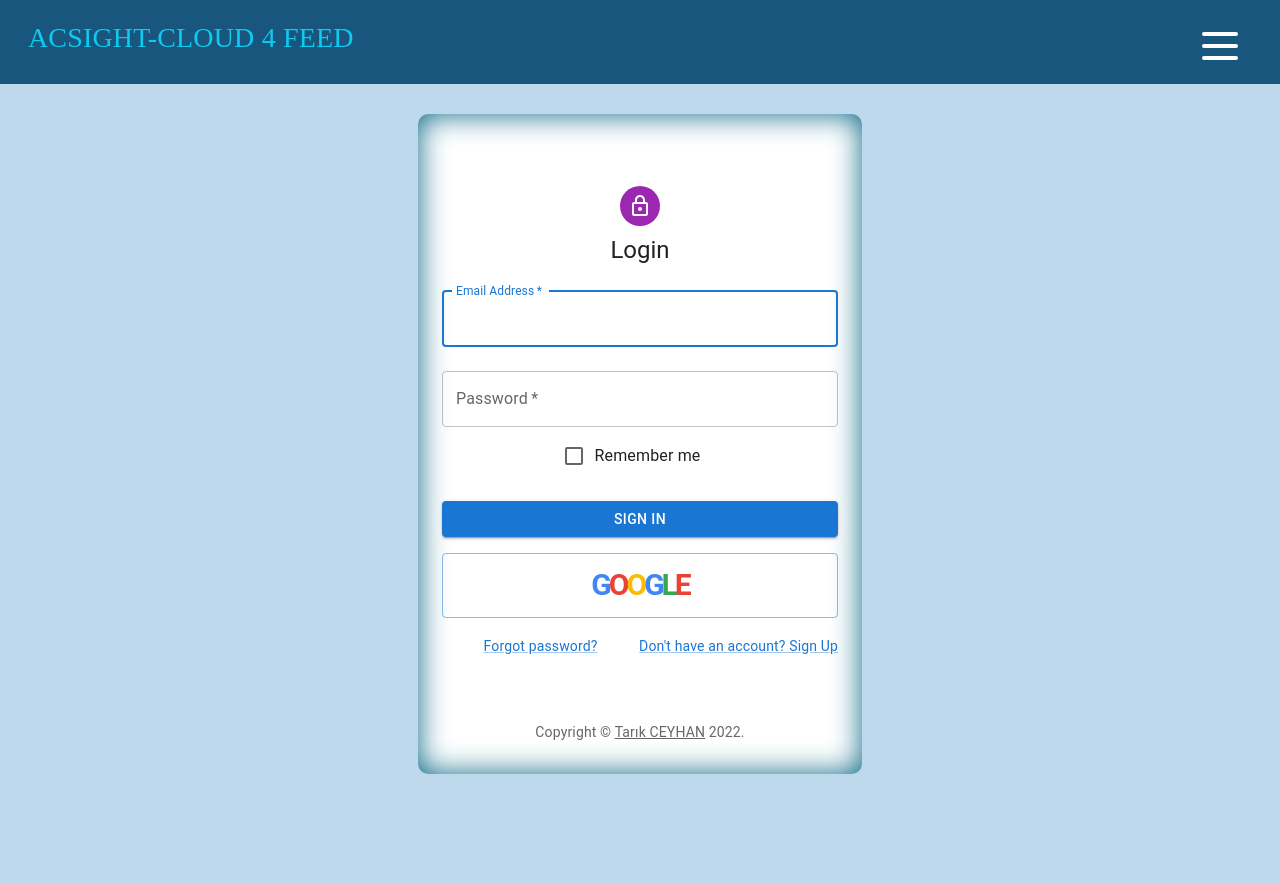
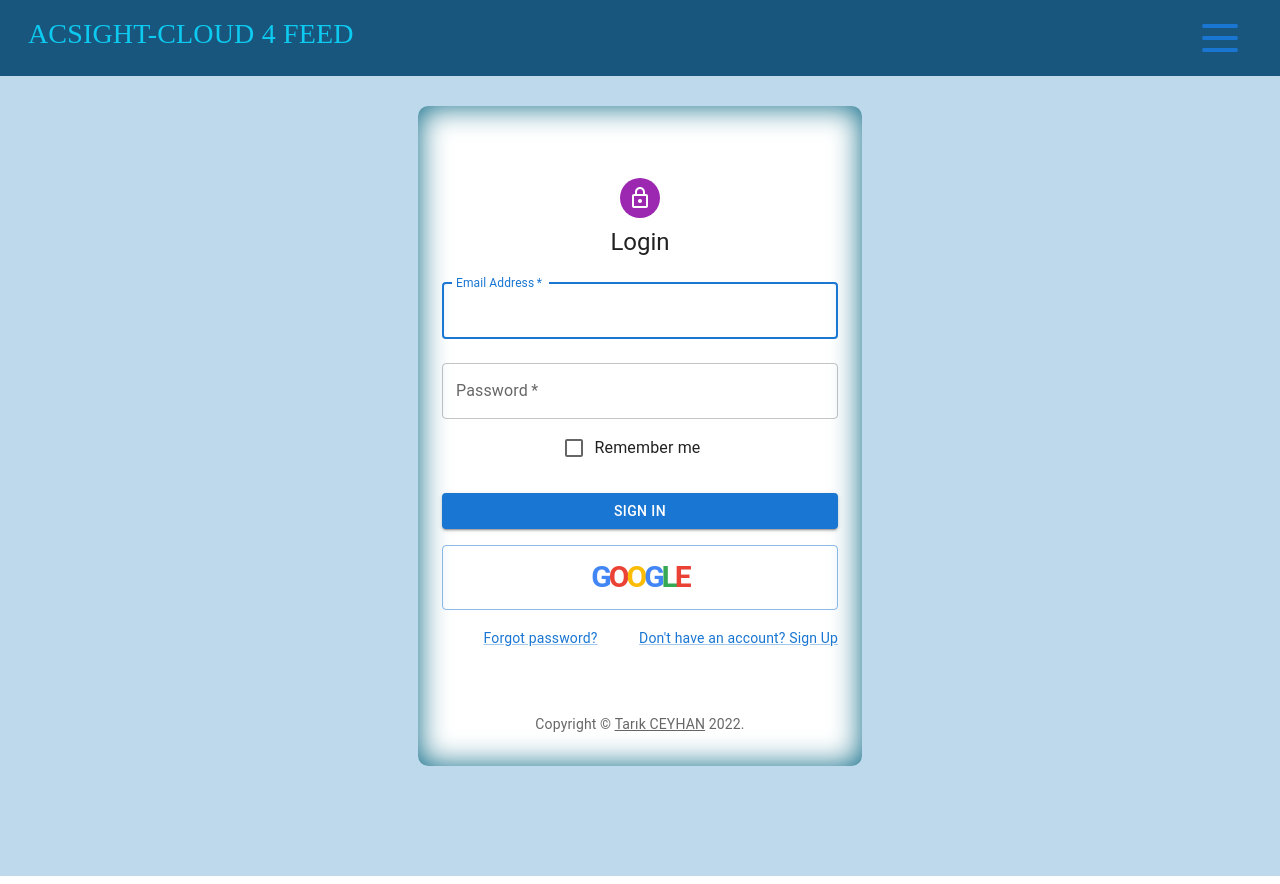
Before and after one commit to tceyhan/react-acsight, a React (Create React App) app: page /login in a window 1280 px wide. Built offline with nearby package versions, Linux system fonts and the light colour scheme; no server answers.

Commit message:
navbar updated

```diff
--- a/src/helpers/firebase.js
+++ b/src/helpers/firebase.js
@@ -85,11 +85,10 @@ export const signIn = async (email, password, navigate) => {
   }
 };
 
-export const logOut = (navigate) => {
+export const logOut = () => {
   signOut(auth);
   alert ("Logged out successfully!");
   toastSuccessNotify("Logged out successfully!");
-  navigate("/login")
 };
 
 export const userObserver = (setCurrentUser) => {
--- a/src/navbar/Navbar.jsx
+++ b/src/navbar/Navbar.jsx
@@ -35,19 +35,13 @@ const Navbar = () => {
           <h6 className="h3 text-info text-uppercase">Acsight-cloud 4 feed</h6>
         </Link>
         <div>
+          <Button>{currentUser?.displayName}</Button>
           <Button
             id="basic-button"
             aria-controls={open ? "basic-menu" : undefined}
             aria-haspopup="true"
             aria-expanded={open ? "true" : undefined}
             onClick={handleClick}
-            style={{
-              background: "transparent",
-              border: "none",
-              color: "white",
-              fontSize: "1rem",
-              marginTop: "0.5rem",
-            }}
           >
             <MenuSvg />
           </Button>
@@ -70,7 +64,10 @@ const Navbar = () => {
                 <MenuItem className="menu" onClick={() => navigate("/add")}>
                   Add Provider
                 </MenuItem>
-                <MenuItem className="menu" onClick={() => logOut()}>
+                <MenuItem className="menu" onClick={() => {
+                  navigate("/login")
+                  logOut()}
+                  }>
                   Log Out
                 </MenuItem>
               </div>
--- a/src/pages/AppRouter.js
+++ b/src/pages/AppRouter.js
@@ -3,7 +3,7 @@ import Navbar from "../navbar/Navbar";
 import Login from "./Login";
 import Register from "./Register";
 import AddProvider from "./AddProvider";
-import UpdateBlog from "./UpdateBlog";
+import UpdateProvider from "./UpdateProvider";
 import Notfound from "./Notfound";
 // import Data from "./Data"
 
@@ -17,7 +17,7 @@ const AppRouter = () => {
         <Route path="/login" element={<Login />} />
         <Route path="/register" element={<Register />} />
         <Route path="/add" element={<AddProvider />} />
-        <Route path="/update" element={<UpdateBlog/>} />
+        <Route path="/update" element={<UpdateProvider/>} />
         <Route path="*" element={<Notfound />} />
       </Routes>
     </Router>
```
Also changed, not shown: src/pages/UpdateProvider.js (renamed from src/pages/UpdateBlog.js).
